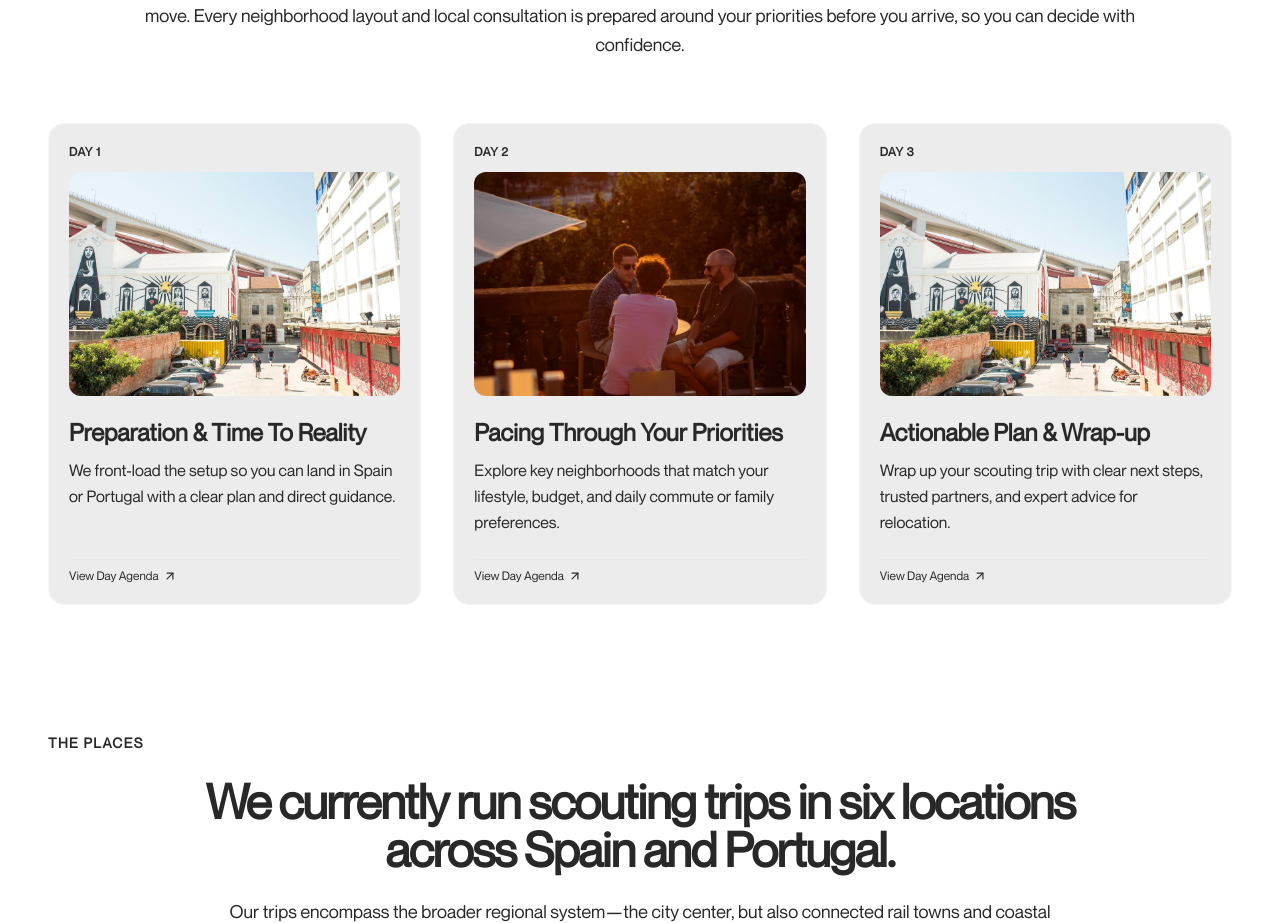
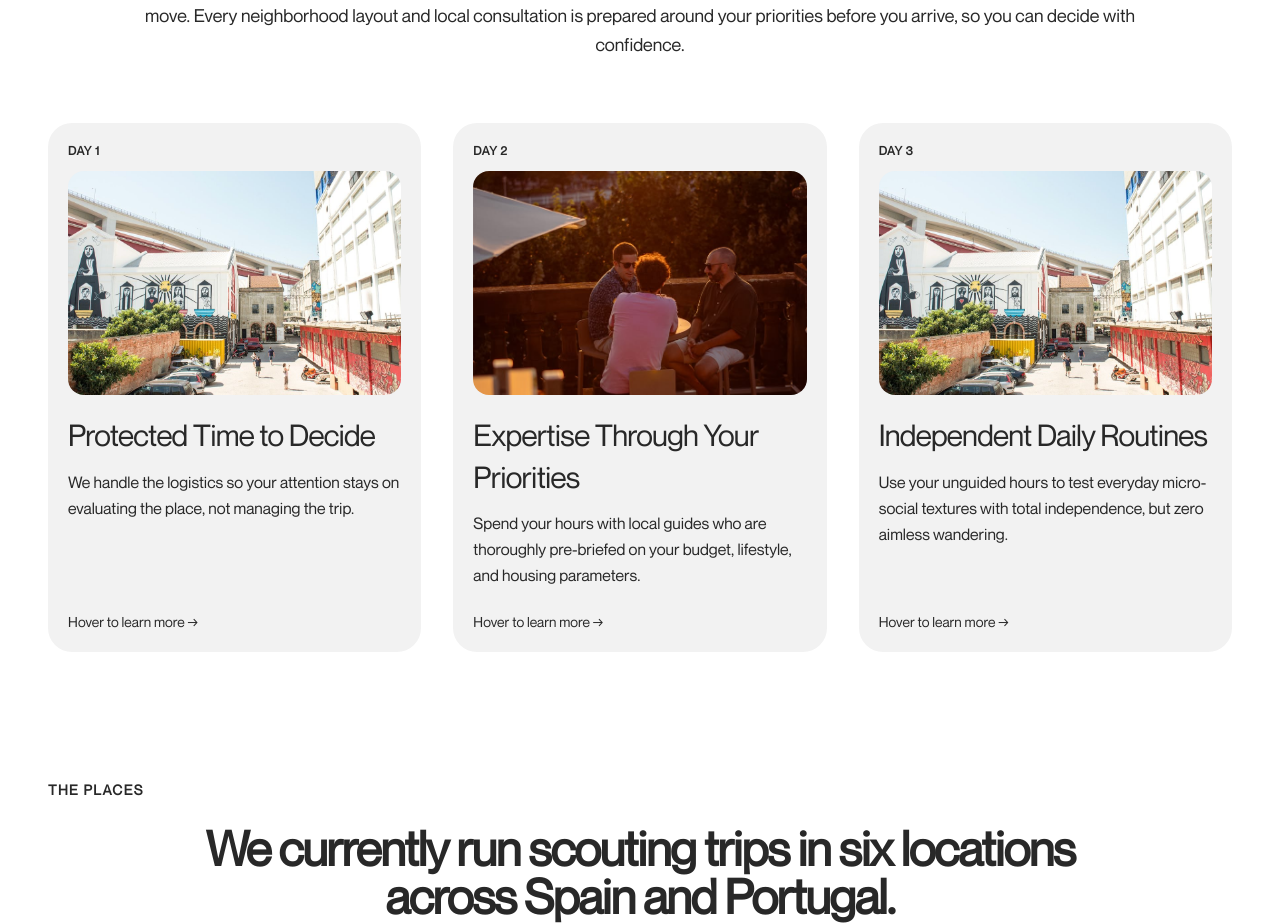
Before and after one commit to murad403/livable-web, a Next.js app: page / in a window 1280 px wide. Shown: the part 1420-2343 px from the top of the page. Built offline with nearby package versions, Linux system fonts and the light colour scheme; no server answers.

Commit message:
feat: add ScoutingTrip section and ScoutingTripCard components

```diff
--- a/src/components/app/ScoutingTrip.tsx
+++ b/src/components/app/ScoutingTrip.tsx
@@ -13,8 +13,8 @@ const scoutingTripsData = [
     {
         id: 'day-1',
         day: 'Day 1',
-        title: 'Preparation & Time To Reality',
-        description: 'We front-load the setup so you can land in Spain or Portugal with a clear plan and direct guidance.',
+        title: 'Protected Time to Decide',
+        description: 'We handle the logistics so your attention stays on evaluating the place, not managing the trip.',
         image: trip1,
         location: 'Spain & Portugal • Orientation',
         metrics: [
@@ -27,8 +27,8 @@ const scoutingTripsData = [
     {
         id: 'day-2',
         day: 'Day 2',
-        title: 'Pacing Through Your Priorities',
-        description: 'Explore key neighborhoods that match your lifestyle, budget, and daily commute or family preferences.',
+        title: 'Expertise Through Your Priorities',
+        description: 'Spend your hours with local guides who are thoroughly pre-briefed on your budget, lifestyle, and housing parameters.',
         image: trip2,
         location: 'Neighborhood Scouting Tour',
         metrics: [
@@ -41,8 +41,8 @@ const scoutingTripsData = [
     {
         id: 'day-3',
         day: 'Day 3',
-        title: 'Actionable Plan & Wrap-up',
-        description: 'Wrap up your scouting trip with clear next steps, trusted partners, and expert advice for relocation.',
+        title: 'Independent Daily Routines',
+        description: 'Use your unguided hours to test everyday micro-social textures with total independence, but zero aimless wandering.',
         image: trip3,
         location: 'Final Action Roadmap',
         metrics: [
--- a/src/components/shared/ScoutingTripCard.tsx
+++ b/src/components/shared/ScoutingTripCard.tsx
@@ -2,10 +2,9 @@
 
 import React from 'react'
 import Image, { StaticImageData } from 'next/image'
-import { ArrowUpRight } from 'lucide-react'
 
 interface ScoutingTripCardProps {
-    day: string
+    day?: string
     title: string
     description: string
     image: StaticImageData | string
@@ -16,7 +15,7 @@ const ScoutingTripCard: React.FC<ScoutingTripCardProps> = ({ day, title, descrip
     return (
         <div
             onClick={onClick}
-            className="bg-[#ECECEC] rounded-2xl p-4 sm:p-5 flex flex-col justify-between hover:shadow-md transition-all duration-300 cursor-pointer group border border-gray-100"
+            className="bg-[#F2F2F2] rounded-3xl p-4 sm:p-5 flex flex-col justify-between hover:shadow-md transition-all duration-300 cursor-pointer group"
         >
             <div>
                 {/* Day Badge */}
@@ -25,7 +24,7 @@ const ScoutingTripCard: React.FC<ScoutingTripCardProps> = ({ day, title, descrip
                 </span>
 
                 {/* Image Container */}
-                <div className="relative w-full h-48 sm:h-56 rounded-xl overflow-hidden mb-5">
+                <div className="relative w-full h-48 sm:h-56 rounded-2xl overflow-hidden mb-5">
                     <Image
                         src={image}
                         alt={title}
@@ -36,20 +35,19 @@ const ScoutingTripCard: React.FC<ScoutingTripCardProps> = ({ day, title, descrip
                 </div>
 
                 {/* Title */}
-                <h3 className="text-xl md:text-2xl font-semibold text-title mb-2 leading-snug group-hover:text-primary transition-colors">
+                <h3 className="text-2xl md:text-3xl font-medium tracking-tight text-title mb-3 leading-snug group-hover:text-primary transition-colors">
                     {title}
                 </h3>
 
                 {/* Description */}
-                <p className="text-sm md:text-base text-title leading-relaxed mb-6">
+                <p className="text-sm md:text-base text-title font-light leading-relaxed mb-6">
                     {description}
                 </p>
             </div>
 
             {/* Footer action link */}
-            <div className="flex items-center gap-1 text-xs font-medium text-title group-hover:text-primary transition-colors pt-2 border-t border-gray-200/60">
-                <span>View Day Agenda</span>
-                <ArrowUpRight className="w-3.5 h-3.5 group-hover:translate-x-0.5 group-hover:-translate-y-0.5 transition-transform" />
+            <div className="flex items-center gap-1 text-xs sm:text-sm font-light text-title group-hover:text-primary transition-colors">
+                <span>Hover to learn more →</span>
             </div>
         </div>
     )
```
